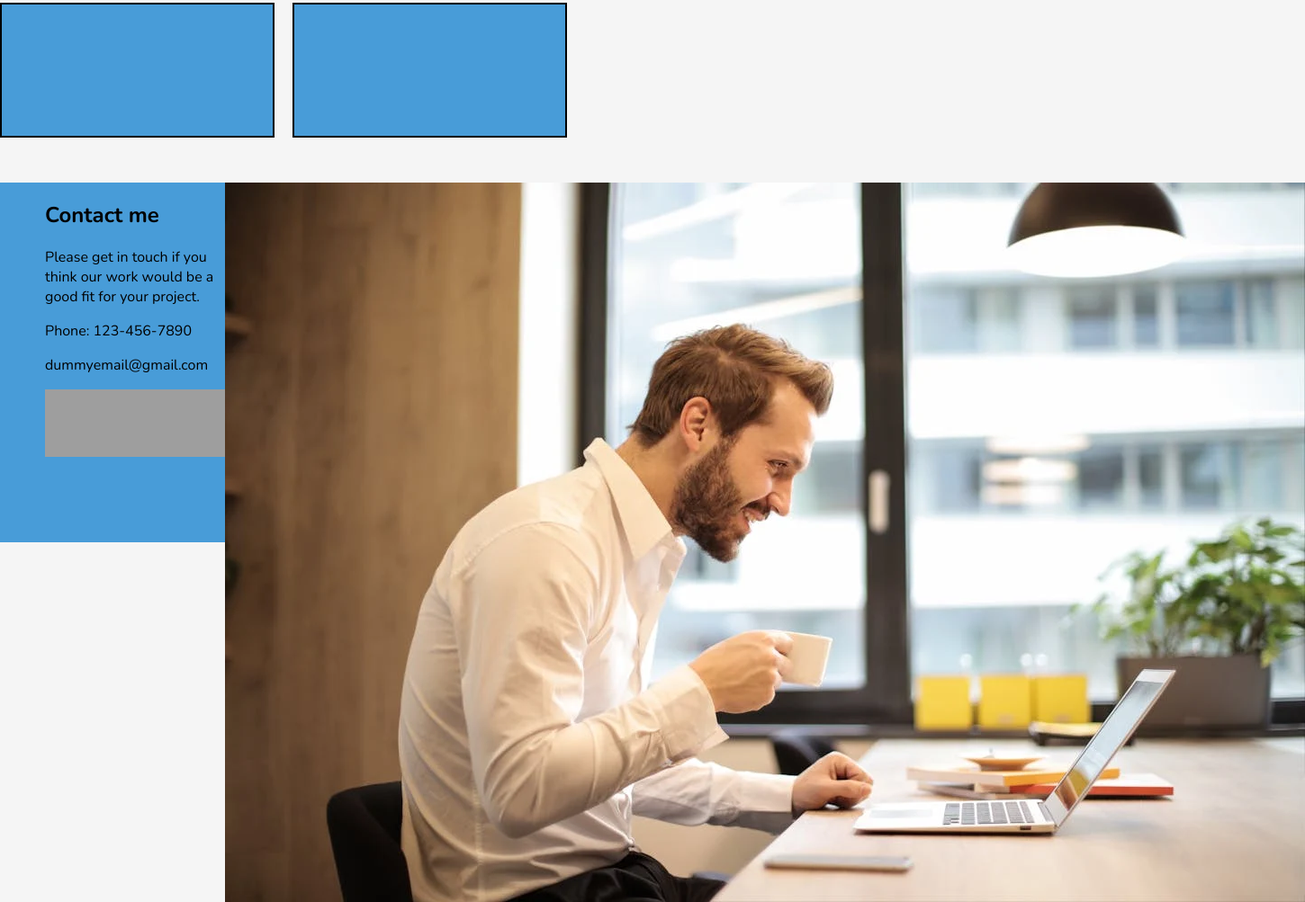
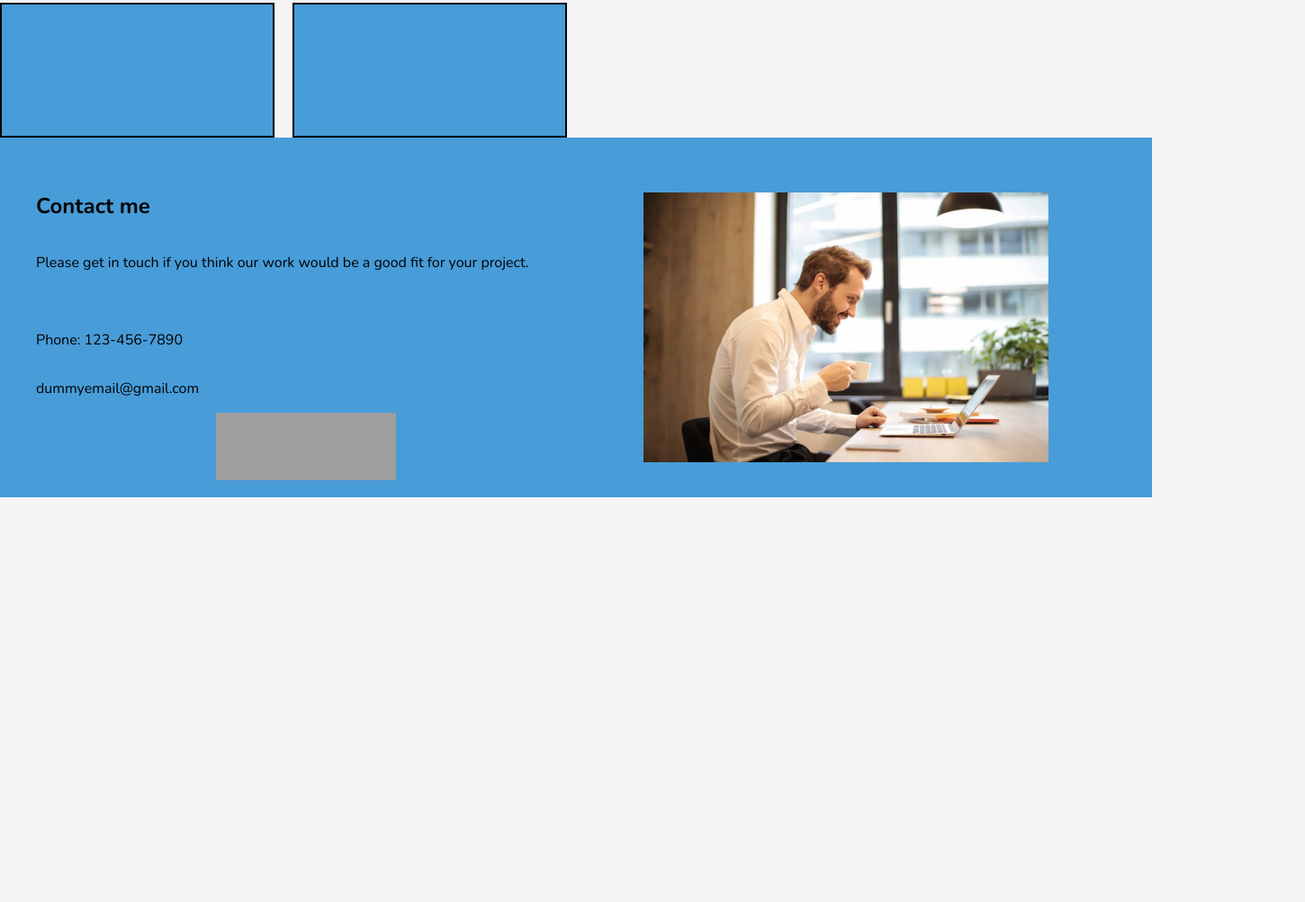
Before and after one commit to FishShalami/top-homepage, a website built with webpack: page src/index.html in a window 1280 px wide. Shown: the part 738-1741 px from the top of the page at 90% size, 1450 px wide, since content can reach past the window. After the commit the page ends 1291 px from the top, so only its background shows below. Built offline with nearby package versions, Linux system fonts and the light colour scheme; grey boxes are pictures that could not be loaded.

Commit message:
Setting footer styles

```diff
--- a/src/index.html
+++ b/src/index.html
@@ -53,7 +53,7 @@
 
   </main>
   <footer>
-    <div class="footer-content">
+
     <div class="contact-info">
       <h2>Contact me</h2>
       <p>Please get in touch if you think our
@@ -68,8 +68,11 @@
         <img src="https://cdn.jsdelivr.net/gh/devicons/devicon@latest/icons/github/github-original.svg" width="100px">
       </div>
     </div>
+    <div class="footer-image">
+
       <img src="assets/pexels-photo-925786.webp" alt="">
     </div>
+
 
   </footer>
 
--- a/src/styles.css
+++ b/src/styles.css
@@ -42,7 +42,12 @@ header {
   top: 90%;
   left: 50%;
   transform: translate(-50%, -50%);
-  background-color: rgb(95, 94, 94, 0.6);
+  background: linear-gradient(
+    to right,
+    transparent 0%,
+    rgb(103, 102, 102) 50%,
+    transparent 100%
+  );
   color: rgb(232, 225, 225);
   width: 100%;
   text-align: center;
@@ -81,15 +86,52 @@ header {
 footer {
   background-color: #489cd8;
   height: 50vh;
+  display: flex;
+  padding: 40px;
+  display: flex;
+  justify-content: space-between;
+  align-items: center;
+  flex-wrap: wrap;
 }
 
-.footer-content {
-  margin: 50px;
+.contact-info {
   display: flex;
+  flex: 1;
+  flex-direction: column;
 }
 
 .social-badges {
   display: flex;
   justify-content: center;
-  gap: ;
 }
+
+.footer-image {
+  flex: 1;
+  overflow: hidden;
+  display: flex;
+  justify-content: center;
+  align-items: center;
+}
+.footer-image > img {
+  max-width: 450px;
+  height: auto;
+  object-fit: cover;
+}
+
+/* Media query for smaller viewports */
+@media (max-width: 608px) {
+  footer {
+    flex-direction: column; /* Switch to column layout */
+    align-items: center; /* Center child elements */
+  }
+
+  .contact-info,
+  .footer-image {
+    flex: unset; /* Remove flex-grow to allow natural sizing */
+    width: 100%; /* Make each child take full width */
+    margin-bottom: 20px; /* Add spacing between elements */
+  }
+  .footer-image > img {
+    max-width: 100%; /* Make the image responsive to the container */
+  }
+}
```
Lines whose indentation alone changed are shown as unchanged.
